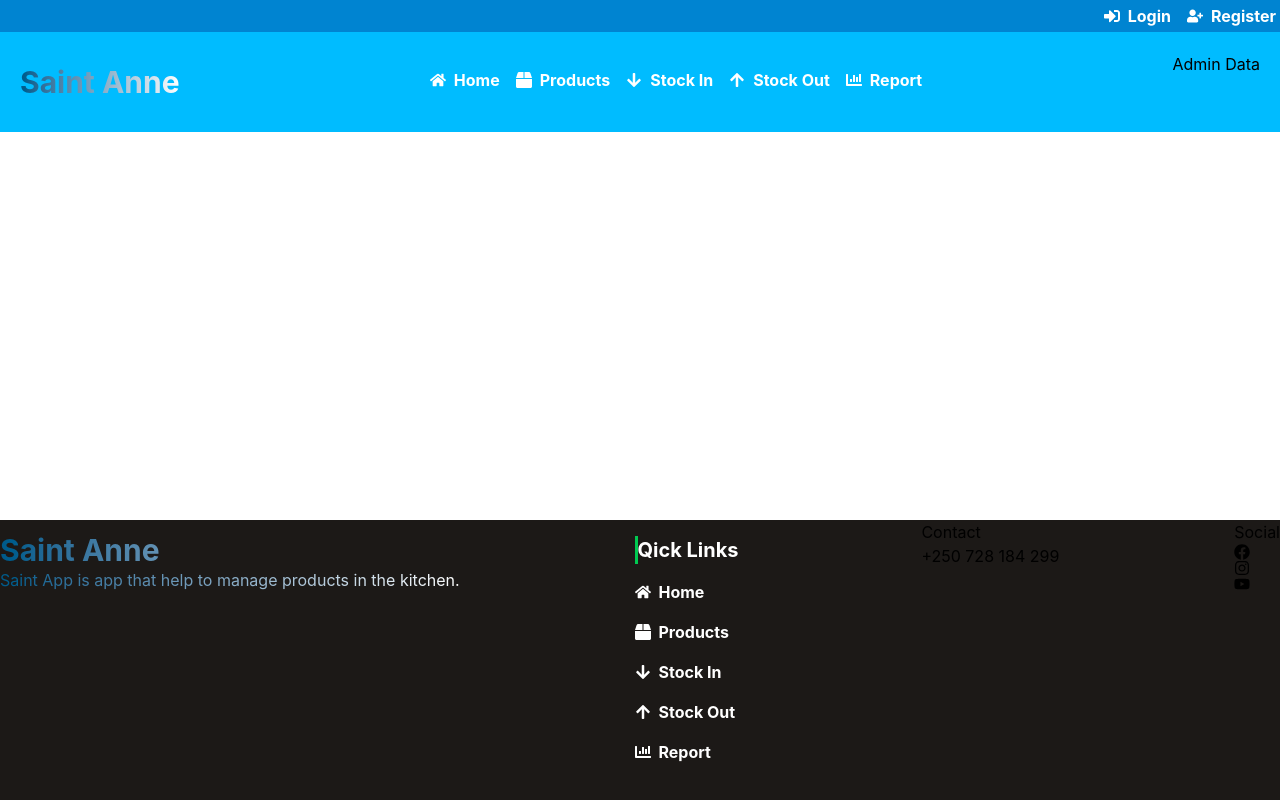
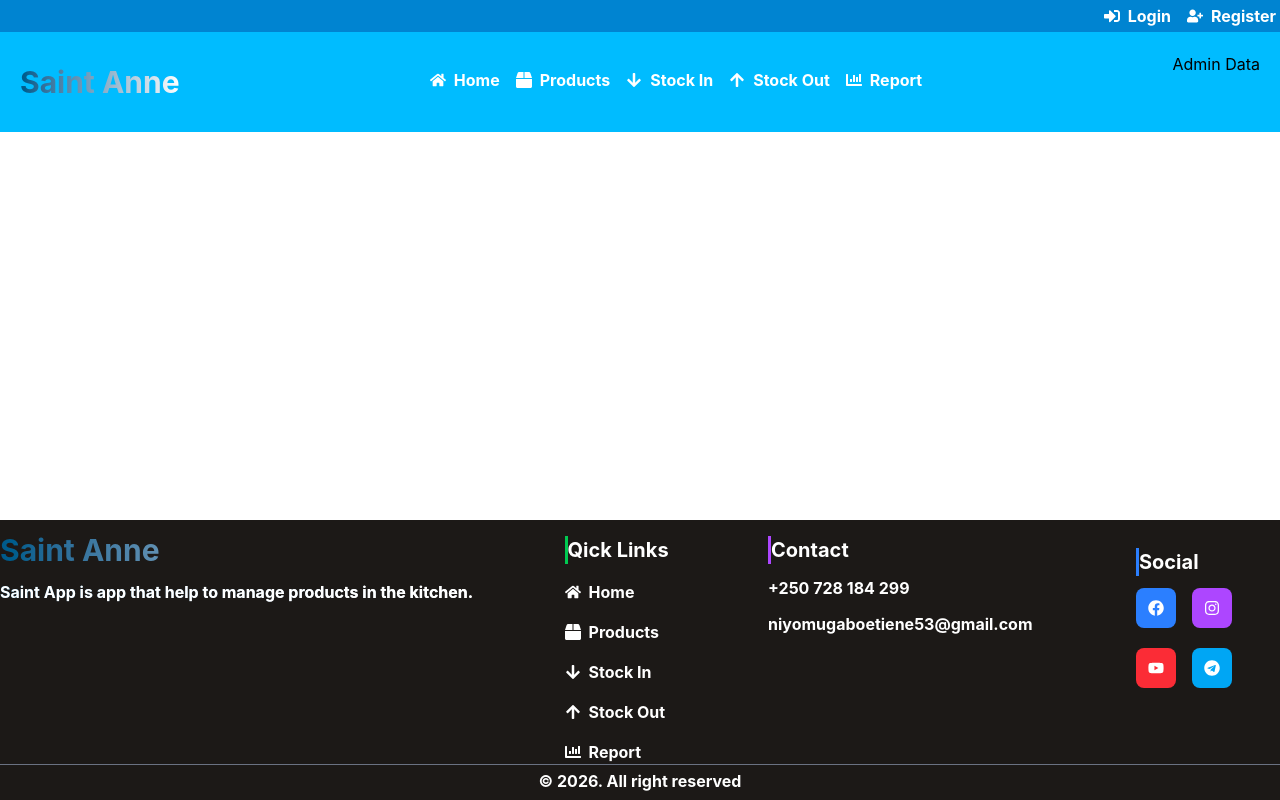
Before and after one commit to niyomugaboetiene/Ecole-Primaire-Sainte-Anne, a React app in the folder frontend/: page /footer in a window 1280 px wide. Built offline with nearby package versions, Linux system fonts and the light colour scheme; the HTML template or start-up script is replaced by a standard one.

Commit message:
First commit of EPSA

```diff
--- a/frontend/src/components/dashboard/Footer.jsx
+++ b/frontend/src/components/dashboard/Footer.jsx
@@ -1,5 +1,5 @@
 import { FaFacebook, FaInstagram, FaYoutube } from "react-icons/fa"
-import { FaHome,FaChartBar, FaBox, FaArrowDown, FaArrowUp, FaSignInAlt, FaUserPlus } from "react-icons/fa";
+import { FaHome,FaChartBar, FaBox, FaArrowDown, FaArrowUp, FaTelegram } from "react-icons/fa";
 
 import { Link } from "react-router-dom";
 const Footer = () => {
@@ -8,7 +8,7 @@ const Footer = () => {
             <div className="flex justify-between">
                <div className="bg-linear-to-l from-white to-sky-800 bg-clip-text text-transparent">
                     <p className="mt-3 text-clip text-transparent font-bold  text-3xl  transition duration-200">Saint Anne</p>
-                    <p>Saint App is app that help to manage products in the kitchen.</p>
+                    <p className="text-white mt-3 font-bold">Saint App is app that help to manage products in the kitchen.</p>
                 </div>
                  <div className="mt-4">
                     <h1 className="text-xl text-white font-bold border-s-3 me-2 border-green-500">Qick Links</h1>
@@ -21,19 +21,25 @@ const Footer = () => {
                 </nav>
                </div>
 
-               <div>
-                 <h1>Contact</h1>
-                 <p>+250 728 184 299</p>
+               <div className="mt-4">
+                 <h1 className="text-xl text-white font-bold border-s-3 me-2 border-purple-500">Contact</h1>
+                 <p className="font-bold text-white mt-3">+250 728 184 299</p>
+                 <p className="font-bold text-white mt-3">niyomugaboetiene53@gmail.com</p>
                </div>
 
-               <div>
-                <h1>Social</h1>
-                <div>
-                <FaFacebook />
-                <FaInstagram />
-                <FaYoutube />
+               <div className="mt-4 me-5 p-3">
+                <h1  className="text-xl text-white font-bold border-s-3 me-2 border-blue-500">Social</h1>
+                <div className="grid text-white grid-cols-2 mt-3 space-x-4 space-y-5">
+                <p className="bg-blue-500 flex justify-center items-center p-3 rounded-lg hover:scale-110 hover:translate-y-3 transition duration-200" title="Facebook"><FaFacebook /></p>
+                <p className="bg-purple-500 flex justify-center items-center p-3 rounded-lg hover:scale-110 hover:translate-y-3 transition duration-200" title="Instagram"><FaInstagram /></p>
+                <p className="bg-red-500 flex justify-center items-center p-3 rounded-lg hover:scale-110 hover:translate-y-3 transition duration-200" title="Youtube"><FaYoutube /></p>
+                <p className="bg-sky-500 flex justify-center items-center p-3 rounded-lg h-10 w-10 hover:scale-110 hover:translate-y-3 transition duration-200" title="Telegram"><FaTelegram /> </p>
                 </div>
                </div>
+            </div>
+            <hr className="text-gray-500 -mt-0 "/>
+            <div className="mt-2">
+                <p className="text-white text-center -mt-1 font-bold">&copy; 2026. All right reserved</p>
             </div>
         </div>
     )
```
